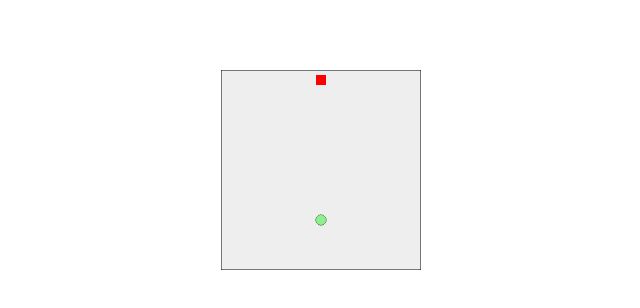
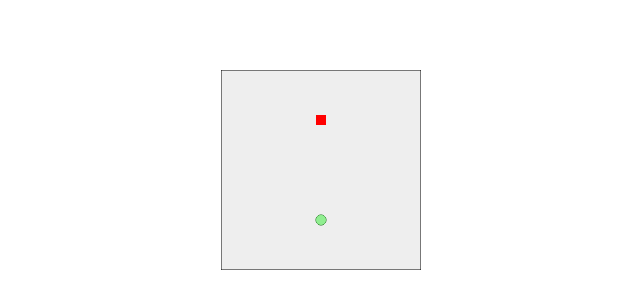
Before and after one commit to zulzdesign/notSnake, a plain HTML site: page index.html in a window 1280 px wide. Shown: the part 230-538 px from the top of the page, 319-959 px from the left. Drawn offline with Linux system fonts and the light colour scheme.

Commit message:
Revert "food position"
This reverts commit 286ac219f5e40513179b1137247ccbac00a0d65e.

```diff
--- a/index.html
+++ b/index.html
@@ -36,7 +36,7 @@
     let snake = []; // Array to store snake segments
     let dx = 0; // Horizontal movement speed
     let dy = 0; // Vertical movement speed
-    let food = { x: 100, y: 10 }; // Initial food position
+    let food = { x: 100, y: 50 }; // Initial food position
     let changingDirection = false;
 
     let score = 0;
```
